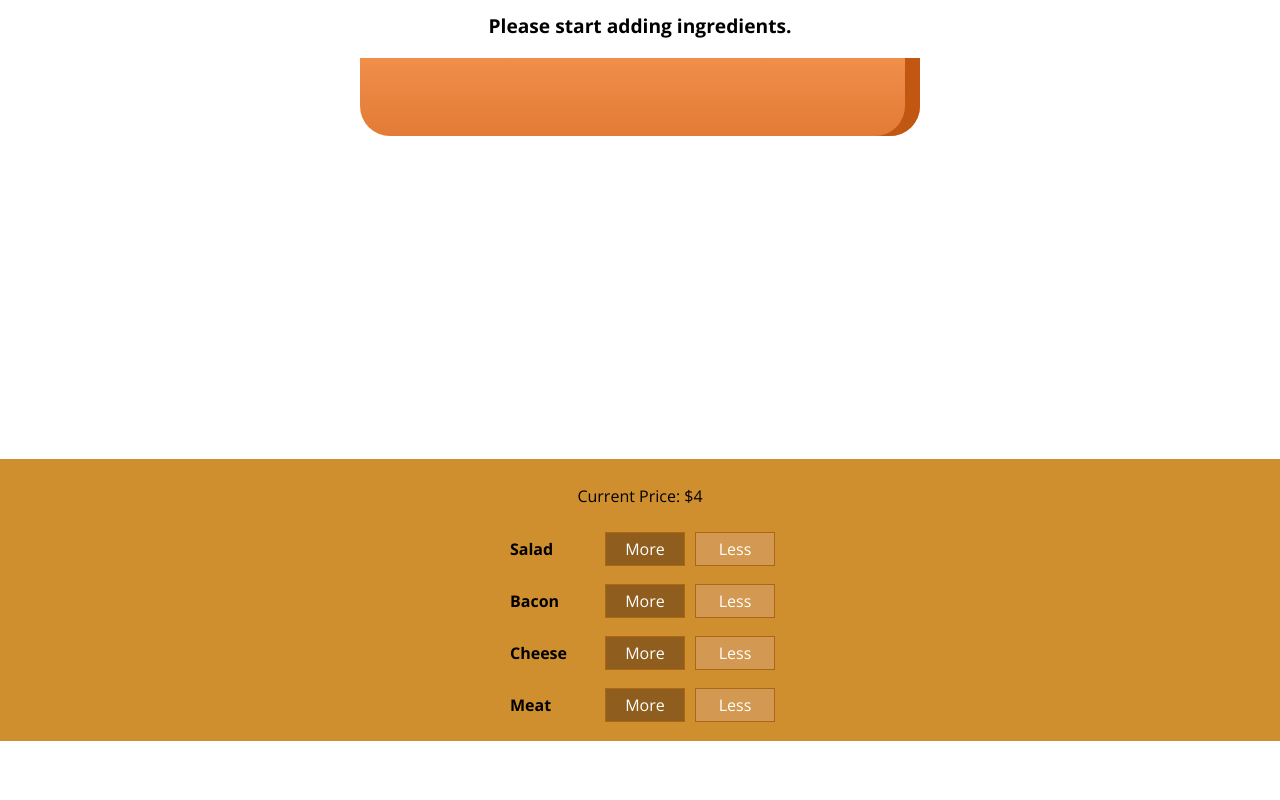
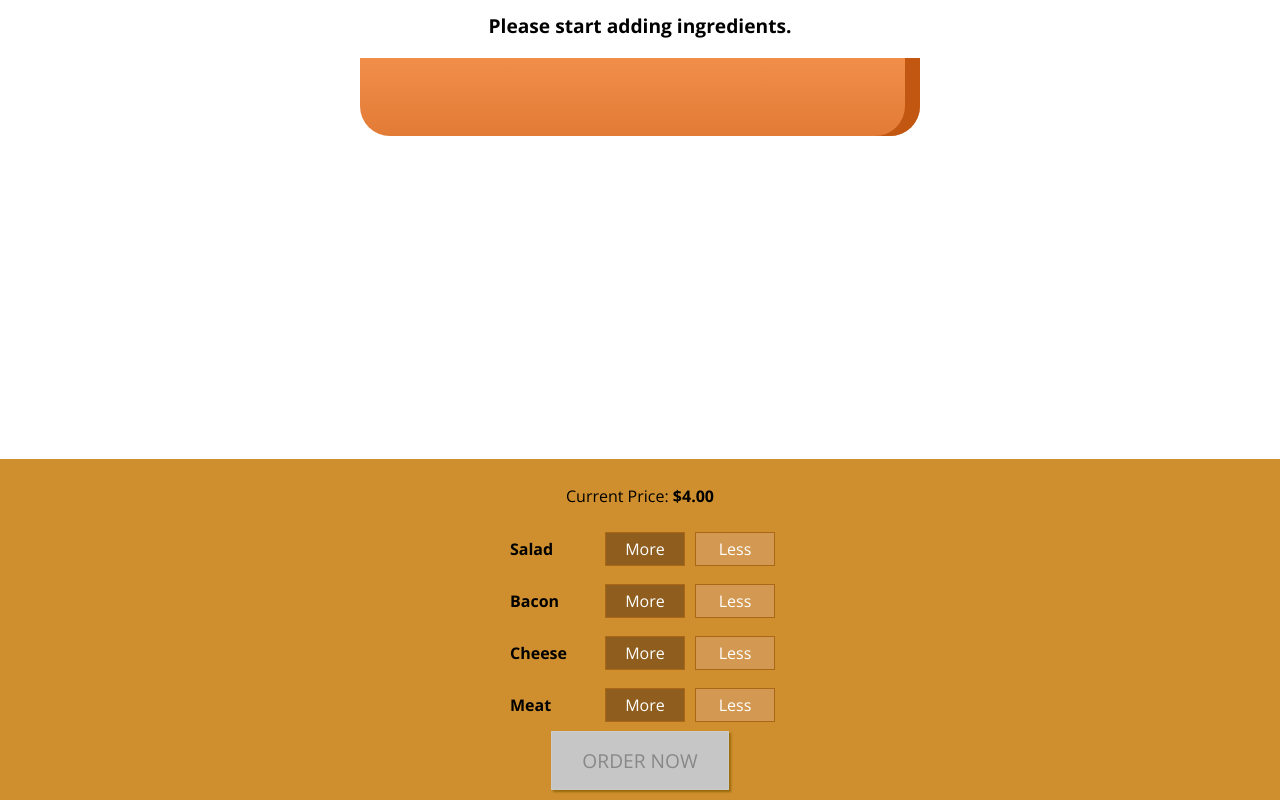
Before and after one commit to shubhamgupta2901/burgerbuilder-react, a React (Create React App) app: page / in a window 1280 px wide. Shown: the part 179-979 px from the top of the page. Before the commit the page ends 920 px from the top, so only its background shows below. Built offline with nearby package versions, Linux system fonts and the light colour scheme.

Commit message:
Added Order Button

```diff
--- a/src/components/Burger/BuildControls/BuildControls.js
+++ b/src/components/Burger/BuildControls/BuildControls.js
@@ -13,7 +13,7 @@
 
     return (
         <div className={styles.BuildControls}>
-            <p>Current Price: ${props.totalPrice}</p>
+            <p>Current Price: <strong>${props.totalPrice.toFixed(2)}</strong></p>
             {controls.map(control =>
                 <BuildControl
                     key={control.type}
@@ -23,18 +23,21 @@
                     onRemoveIngredient={props.onRemoveIngredient}
                 />
             )}
+            <button className={styles.OrderButton} disabled = {!props.purchasable}>ORDER NOW</button>
         </div>
     );
 }
 
 buildControls.propTypes ={
     totalPrice: PropTypes.number,
+    purchasable: PropTypes.bool,
     onAddIngredient: PropTypes.func,
     onRemoveIngredient: PropTypes.func,
 }
 
 buildControls.defaultProps ={
     totalPrice: 0,
+    purchasable: false,
     onAddIngredient: ()=>{},
     onRemoveIngredient: () => {},
 }
--- a/src/components/Burger/BuildControls/BuildControls.module.css
+++ b/src/components/Burger/BuildControls/BuildControls.module.css
@@ -8,3 +8,45 @@
     margin: auto;
     padding: 10px 0;
 }
+
+
+.OrderButton {
+    background-color: #DAD735;
+    outline: none;
+    cursor: pointer;
+    border: 1px solid #966909;
+    color: #966909;
+    font-family: inherit;
+    font-size: 1.2em;
+    padding: 15px 30px;
+    box-shadow: 2px 2px 2px #966909;
+}
+
+.OrderButton:hover, .OrderButton:active {
+    background-color: #A0DB41;
+    border: 1px solid #966909;
+    color: #966909;
+}
+
+.OrderButton:disabled {
+    background-color: #C7C6C6;
+    cursor: not-allowed;
+    border: 1px solid #ccc;
+    color: #888888;
+}
+
+.OrderButton:not(:disabled) {
+    animation: enable 0.3s linear;
+}
+
+@keyframes enable {
+    0% {
+        transform: scale(1);
+    }
+    60% {
+        transform: scale(1.1);
+    }
+    100% {
+        transform: scale(1);
+    }
+}
--- a/src/components/Burger/Burger.js
+++ b/src/components/Burger/Burger.js
@@ -32,9 +32,7 @@
 }
 
 burger.defaultProps ={
-    ingredients:{
-
-    }
+    ingredients:{}
 }
 
 export default burger;
--- a/src/containers/BurgerBuilder/BurgerBuilder.js
+++ b/src/containers/BurgerBuilder/BurgerBuilder.js
@@ -2,6 +2,7 @@
 import PropTypes from 'prop-types'
 import Burger from '../../components/Burger/Burger';
 import BuildControls from '../../components/Burger/BuildControls/BuildControls';
+
 
 const INGREDIENT_PRICES = {
   salad: 0.5,
@@ -24,7 +25,6 @@
   }
 
   addIngredientHandler = (type) =>{
-    console.log(`addIngredientHandler | type: ${type}`);
     const oldCount = this.state.ingredients[type];
     const updatedCount = oldCount+1;
     const updatedIngredients = {
@@ -45,15 +45,23 @@
     this.setState({ingredients: updatedIngredients,totalPrice});
   }
 
+  isBurgerPurchable = () =>{
+    for(let [key,value] of Object.entries(this.state.ingredients)){
+      if(value>0)
+        return true;
+    }
+    return false;
+  }
   render(){
     return (
       <React.Fragment>
         <Burger ingredients={this.state.ingredients}/>
         <BuildControls
           totalPrice={this.state.totalPrice}
+          purchasable={this.isBurgerPurchable()}
           onAddIngredient={this.addIngredientHandler}
           onRemoveIngredient={this.removeIngredientHandler}
-          />
+        />
     </React.Fragment>
     );
   }
```
